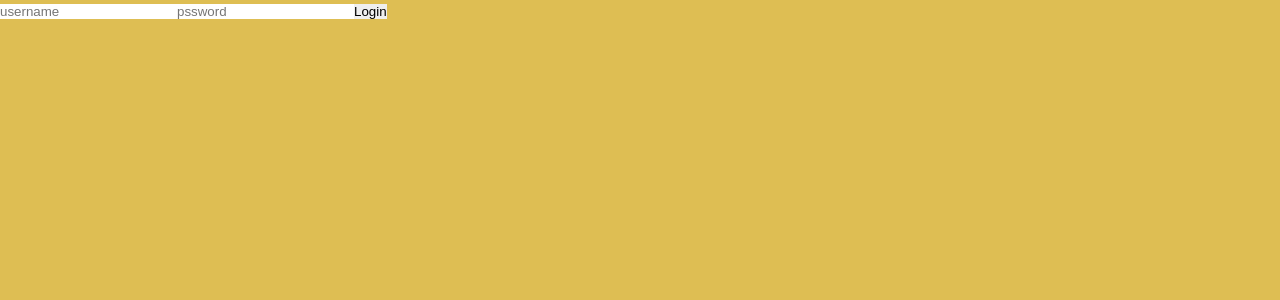
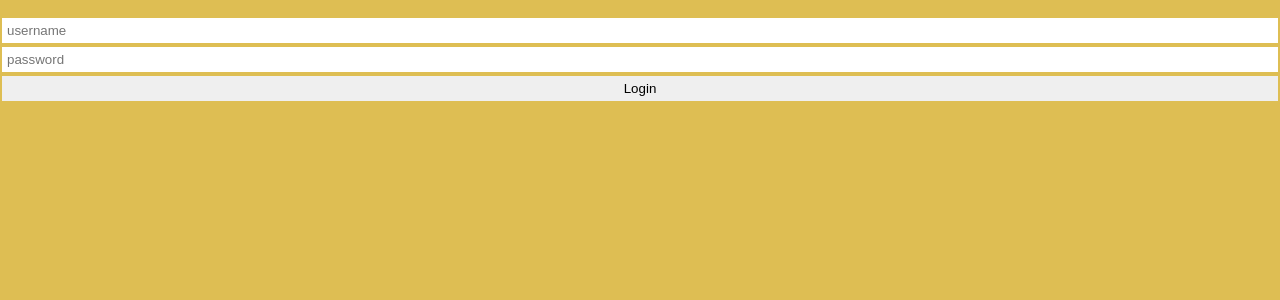
Before and after one commit to praz99/react_homes-frontend, a React (Create React App) app: page /login in a window 1280 px wide. Shown: the top 300 px of the page. Built offline with nearby package versions, Linux system fonts and the light colour scheme.

Commit message:
add style to login page

```diff
--- a/src/layouts/Login.js
+++ b/src/layouts/Login.js
@@ -1,6 +1,7 @@
 import axios from 'axios';
 import React, { useState } from 'react';
 import { Redirect } from 'react-router-dom';
+import '../styles/Login.css';
 
 const Login = () => {
   const [state, setState] = useState({
@@ -51,9 +52,9 @@ const Login = () => {
 
   return (
     <>
-      <form onSubmit={handleSubmit}>
+      <form onSubmit={handleSubmit} className="login-form">
         <input type="text" name="username" placeholder="username" value={state.username} onChange={handleChange} required />
-        <input type="password" name="password" placeholder="pssword" value={state.password} onChange={handleChange} />
+        <input type="password" name="password" placeholder="password" value={state.password} onChange={handleChange} />
         <button type="submit" className="form-btn">Login</button>
       </form>
 
--- /dev/null
+++ b/src/styles/Login.css
@@ -0,0 +1,16 @@
+.login-form {
+  display: flex;
+  flex-direction: column;
+  margin: 1em 0;
+}
+
+input,
+button {
+  padding: 5px;
+  margin: 2px;
+}
+
+input:focus-within {
+  border: none;
+  outline: none;
+}
```
